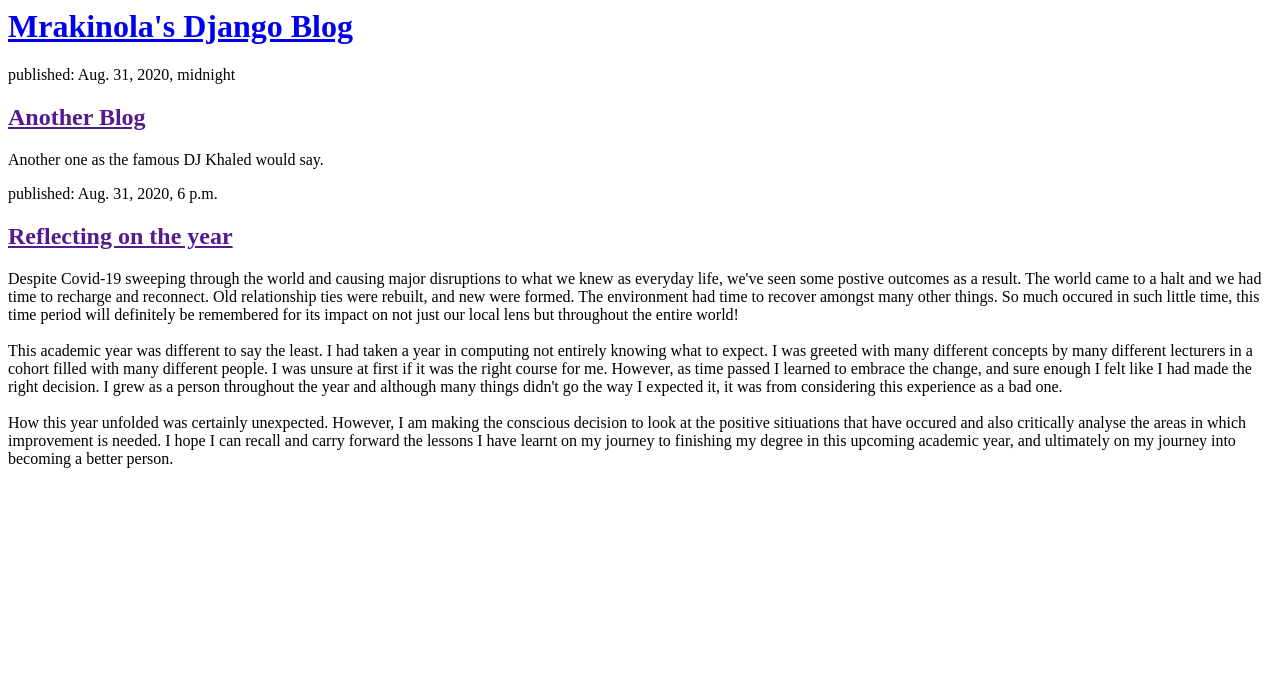
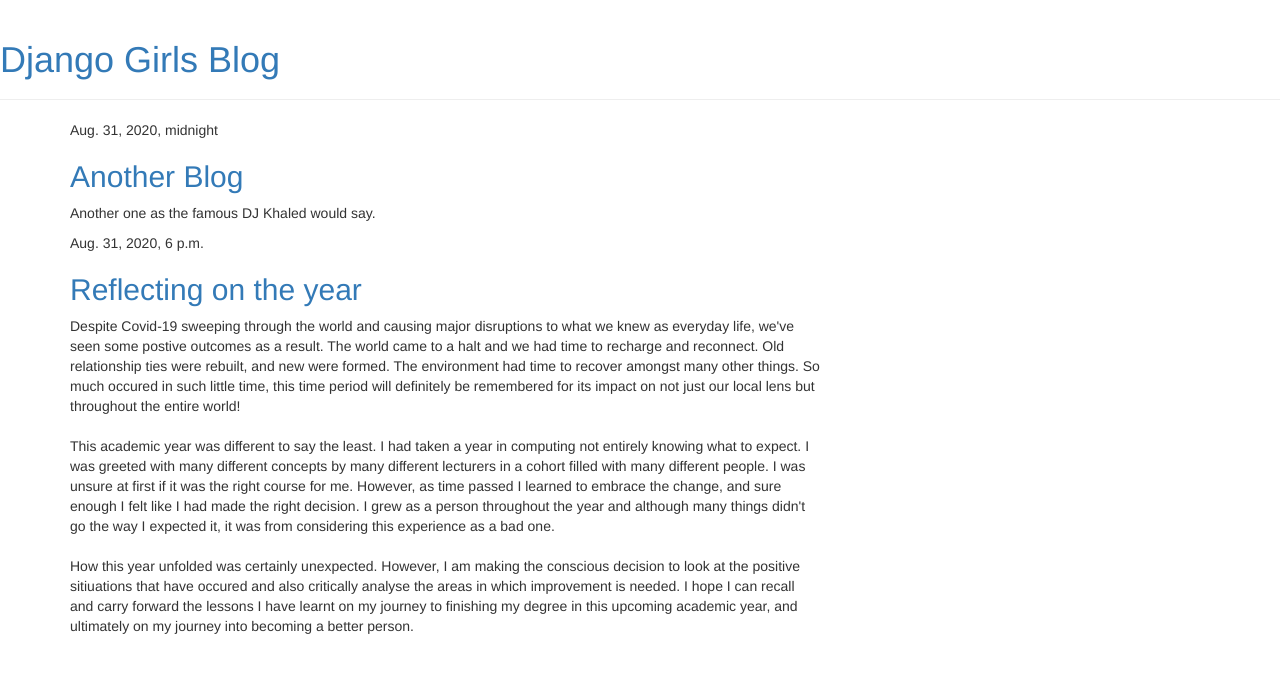
Before and after one commit to mrakinola/my-first-blog, a Django app: page / in a window 1280 px wide. Shown: the top 673 px of the page. Run offline with Django 3.2, Linux system fonts and the light colour scheme; data comes from the database, SQL or seed files in the repository; some libraries are stand-ins or nearby versions.

Commit message:
Added view and template for detailed blog post as well as CSS for the site.

```diff
--- /dev/null
+++ b/blog/templates/blog/base.html
@@ -0,0 +1,23 @@
+{% load static %}
+<html>
+    <head>
+        <title>Django Girls blog</title>
+        <link rel="stylesheet" href="//maxcdn.bootstrapcdn.com/bootstrap/3.2.0/css/bootstrap.min.css">
+        <link rel="stylesheet" href="//maxcdn.bootstrapcdn.com/bootstrap/3.2.0/css/bootstrap-theme.min.css">
+        <link href='//fonts.googleapis.com/css?family=Lobster&subset=latin,latin-ext' rel='stylesheet' type='text/css'>
+        <link rel="stylesheet" href="{% static 'css/blog.css' %}">
+    </head>
+    <body>
+        <div class="page-header">
+            <h1><a href="/">Django Girls Blog</a></h1>
+        </div>
+        <div class="content container">
+            <div class="row">
+                <div class="col-md-8">
+                {% block content %}
+                {% endblock %}
+                </div>
+            </div>
+        </div>
+    </body>
+</html>
--- a/blog/templates/blog/post_list.html
+++ b/blog/templates/blog/post_list.html
@@ -1,18 +1,13 @@
-<html>
-    <head>
-        <title>Django blog</title>
-    </head>
-    <body>
-        <div>
-            <h1><a href="/">Mrakinola's Django Blog</a></h1>
-        </div>
+{% extends 'blog/base.html' %}
 
-        {% for post in posts %}
-        <div>
-            <p>published: {{ post.published_date }}</p>
+{% block content %}
+    {% for post in posts %}
+        <div class="post">
+            <div class="date">
+                {{ post.published_date }}
+            </div>
             <h2><a href="">{{ post.title }}</a></h2>
             <p>{{ post.text|linebreaksbr }}</p>
         </div>
     {% endfor %}
-    </body>
-</html>
+{% endblock %}
--- a/blog/urls.py
+++ b/blog/urls.py
@@ -3,4 +3,5 @@ from . import views
 
 urlpatterns = [
     path('', views.post_list, name='post_list'),
+    path('post/<int:pk>/', views.post_detail, name='post_detail'),
 ]
--- a/blog/views.py
+++ b/blog/views.py
@@ -1,7 +1,11 @@
-from django.shortcuts import render
+from django.shortcuts import render, get_object_or_404
 from django.utils import timezone
 from .models import Post
 
 def post_list(request):
     posts = Post.objects.filter(published_date__lte=timezone.now()).order_by('published_date')
     return render(request, 'blog/post_list.html', {'posts': posts})
+
+def post_detail(request, pk):
+    post = get_object_or_404(Post, pk=pk)
+    return render(request, 'blog/post_detail.html', {'post': post})
```
Also changed, not shown: blog/templates/blog/post_detail.html (added, +13 -0 lines).
